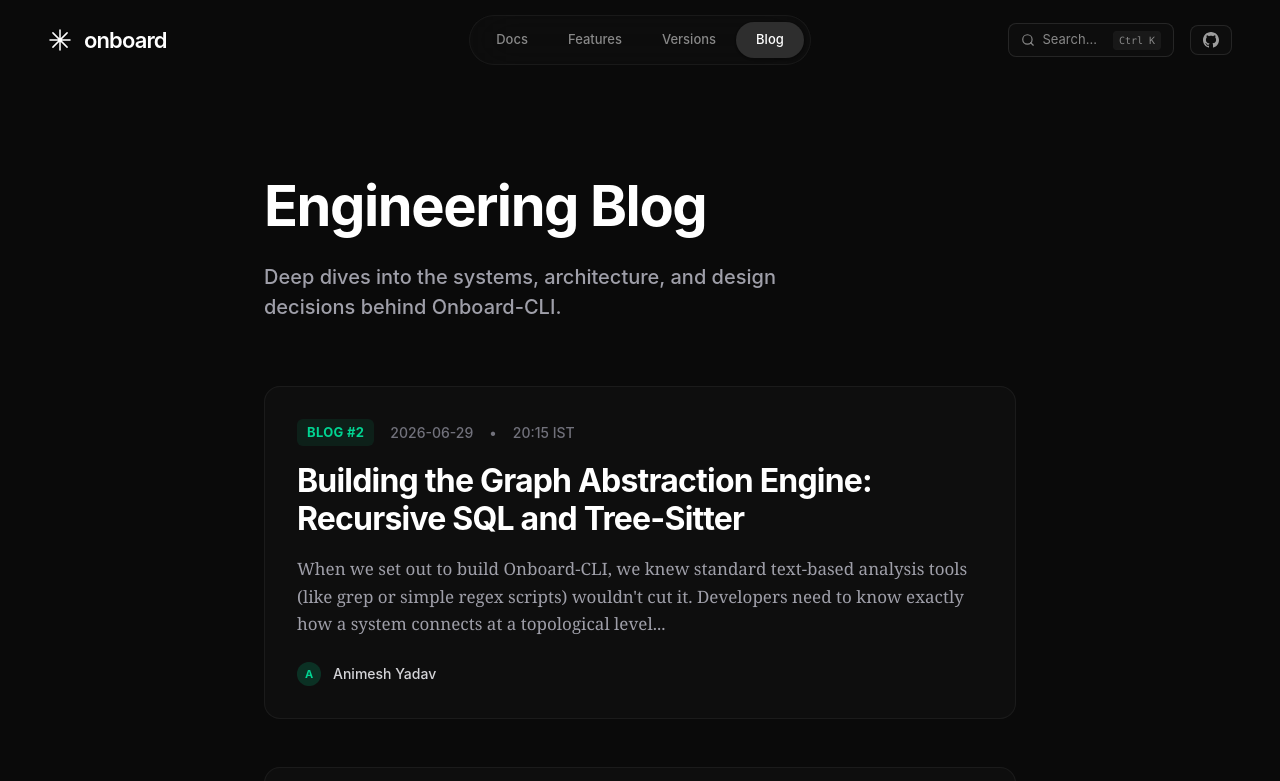
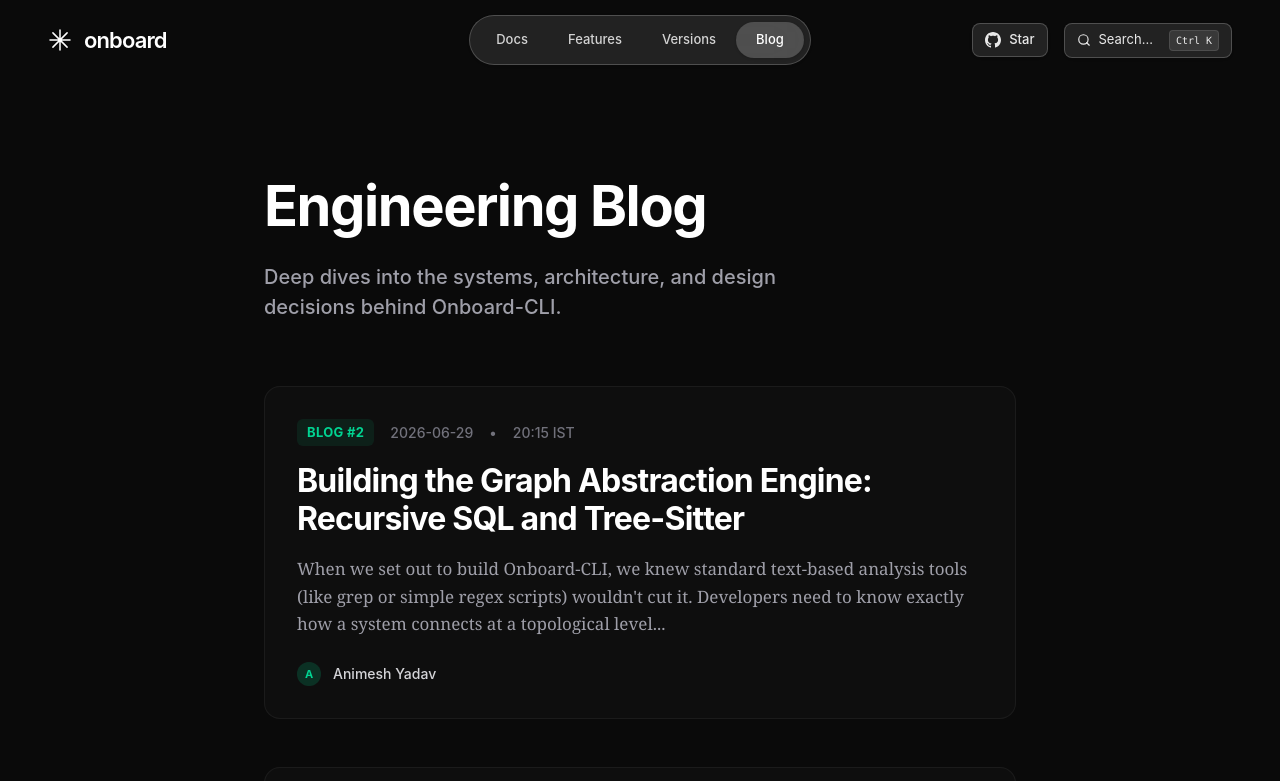
Before and after one commit to animesh-94/Onboard-CLI, a React (Vite) app in the folder ui/: page /blog in a window 1280 px wide. Shown: the top 781 px of the page. Built offline with nearby package versions, Linux system fonts and the light colour scheme; no server answers.

Commit message:
ui: update navbar styling and github star button

```diff
--- a/ui/src/components/Navbar.tsx
+++ b/ui/src/components/Navbar.tsx
@@ -1,7 +1,7 @@
 import { useState, useEffect } from 'react';
 import { motion, AnimatePresence } from 'framer-motion';
 import { Link, useLocation } from 'react-router-dom';
-import { Menu, X, Search } from 'lucide-react';
+import { Menu, X, Search, Star } from 'lucide-react';
 import { Github } from './GithubIcon';
 import CommandPalette from './CommandPalette';
 
@@ -43,30 +43,30 @@
 
         {/* Center - Pill Navigation */}
         <div className="hidden lg:flex items-center justify-center w-1/3">
-          <div className="flex items-center bg-[#1A1A1A]/20 border border-white/[0.05] p-1.5 rounded-full backdrop-blur-xl">
+          <div className="flex items-center bg-white/10 border border-white/20 p-1.5 rounded-full backdrop-blur-xl shadow-sm">
             <Link
               to="/docs"
-              className={`px-5 py-2 rounded-full text-[13px] font-medium transition-all ${path.startsWith('/docs') ? 'bg-[#2E2E2E] text-white shadow-sm' : 'text-[#888888] hover:text-white hover:bg-white/[0.04]'
+              className={`px-5 py-2 rounded-full text-[13px] font-medium transition-all ${path.startsWith('/docs') ? 'bg-white/20 text-white shadow-sm' : 'text-white/80 hover:text-white hover:bg-white/10'
                 }`}
             >
               Docs
             </Link>
             <a
               href="#context-owner"
-              className="px-5 py-2 rounded-full text-[#888888] hover:text-white hover:bg-white/[0.04] text-[13px] font-medium transition-all"
+              className="px-5 py-2 rounded-full text-white/80 hover:text-white hover:bg-white/10 text-[13px] font-medium transition-all"
             >
               Features
             </a>
             <Link
               to="/changelog"
-              className={`px-5 py-2 rounded-full text-[13px] font-medium transition-all ${path.startsWith('/changelog') ? 'bg-[#2E2E2E] text-white shadow-sm' : 'text-[#888888] hover:text-white hover:bg-white/[0.04]'
+              className={`px-5 py-2 rounded-full text-[13px] font-medium transition-all ${path.startsWith('/changelog') ? 'bg-white/20 text-white shadow-sm' : 'text-white/80 hover:text-white hover:bg-white/10'
                 }`}
             >
               Versions
             </Link>
             <Link
               to="/blog"
-              className={`px-5 py-2 rounded-full text-[13px] font-medium transition-all ${path.startsWith('/blog') ? 'bg-[#2E2E2E] text-white shadow-sm' : 'text-[#888888] hover:text-white hover:bg-white/[0.04]'
+              className={`px-5 py-2 rounded-full text-[13px] font-medium transition-all ${path.startsWith('/blog') ? 'bg-white/20 text-white shadow-sm' : 'text-white/80 hover:text-white hover:bg-white/10'
                 }`}
             >
               Blog
@@ -83,27 +83,29 @@
 
         {/* Right - Desktop CTA */}
         <div className="hidden lg:flex items-center justify-end w-1/3 gap-4">
-          <button
-            onClick={() => window.dispatchEvent(new KeyboardEvent('keydown', { key: 'k', ctrlKey: true }))}
-            className="flex items-center gap-2 px-3 py-1.5 bg-[#1A1A1A]/30 backdrop-blur-xl hover:bg-[#1A1A1A]/80 border border-white/10 rounded-lg text-[#888888] hover:text-white transition-all text-[13px]"
-          >
-            <Search size={14} />
-            <span>Search...</span>
-            <span className="px-1.5 py-0.5 bg-white/5 rounded text-[10px] ml-2 font-mono">Ctrl K</span>
-          </button>
           <a
             href="https://github.com/animesh-94/Onboard-CLI"
             target="_blank"
             rel="noreferrer"
-            className="flex items-center gap-2 px-3 py-1.5 bg-[#1A1A1A]/30 backdrop-blur-xl hover:bg-[#1A1A1A]/80 border border-white/10 rounded-lg text-white/60 hover:text-white transition-all"
+            className="flex items-center gap-2 px-3 py-1.5 bg-white/10 backdrop-blur-xl hover:bg-white/20 border border-white/20 rounded-lg text-white/90 hover:text-white transition-all shadow-sm"
           >
             <Github size={16} />
+            <span className="text-[13px] font-medium">Star</span>
             {stars !== null && (
-              <span className="text-[13px] font-medium border-l border-white/10 pl-2 ml-1">
+              <span className="flex items-center gap-1.5 text-[13px] font-medium border-l border-white/20 pl-2 ml-1">
+                <Star size={14} className="fill-yellow-500 text-yellow-500" />
                 {stars.toLocaleString()}
               </span>
             )}
           </a>
+          <button
+            onClick={() => window.dispatchEvent(new KeyboardEvent('keydown', { key: 'k', ctrlKey: true }))}
+            className="flex items-center gap-2 px-3 py-1.5 bg-white/10 backdrop-blur-xl hover:bg-white/20 border border-white/20 rounded-lg text-white/90 hover:text-white transition-all text-[13px] shadow-sm"
+          >
+            <Search size={14} />
+            <span>Search...</span>
+            <span className="px-1.5 py-0.5 bg-white/10 rounded text-[10px] ml-2 font-mono border border-white/10">Ctrl K</span>
+          </button>
         </div>
 
       </div>
```
